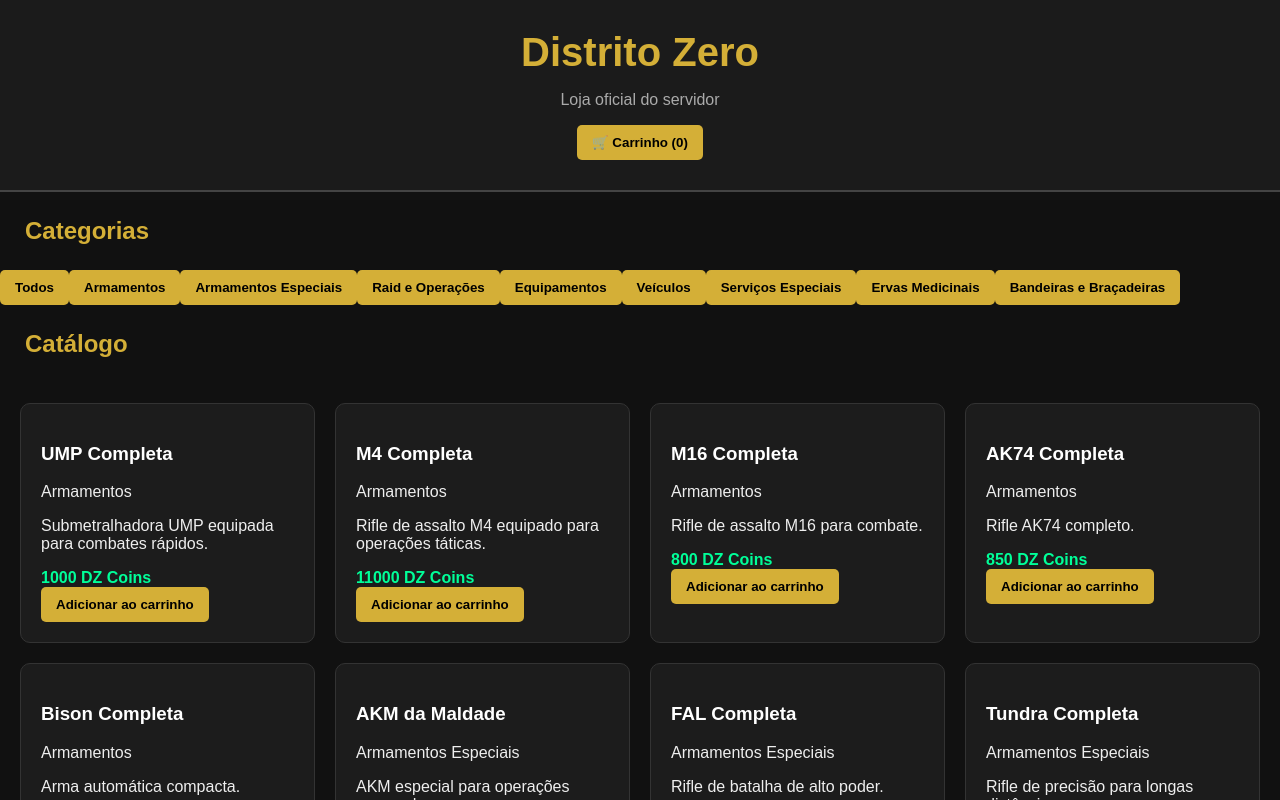
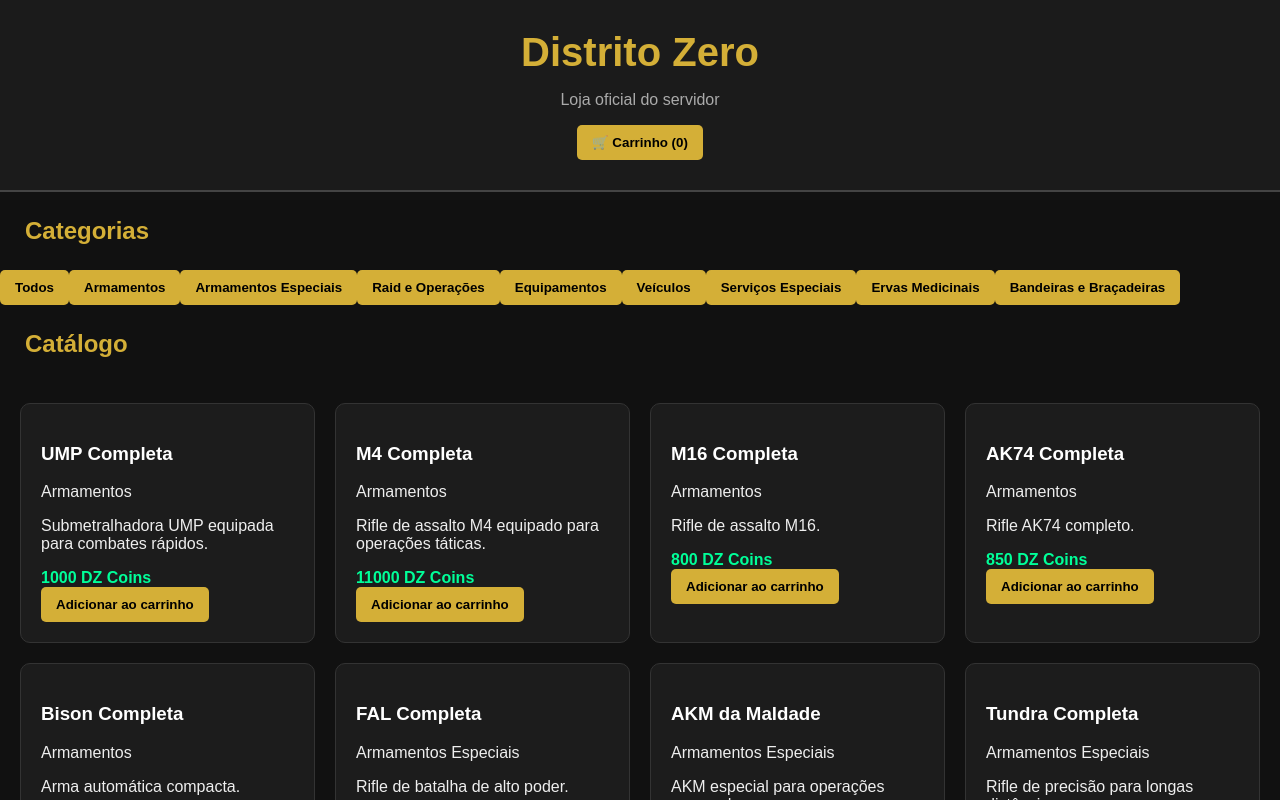
Before and after one commit to testejogo535598-tech/Distrito-Zero, a React (Vite) app: page / in a window 1280 px wide. Shown: the top 800 px of the page. Built offline with nearby package versions, Linux system fonts and the light colour scheme.

Commit message:
Update produtos.js

```diff
--- a/src/produtos.js
+++ b/src/produtos.js
@@ -18,7 +18,7 @@ const produtos = [
     nome: "M16 Completa",
     categoria: "Armamentos",
     preco: 800,
-    descricao: "Rifle de assalto M16 para combate."
+    descricao: "Rifle de assalto M16."
   },
   {
     id: 4,
@@ -36,17 +36,17 @@ const produtos = [
   },
   {
     id: 6,
+    nome: "FAL Completa",
+    categoria: "Armamentos Especiais",
+    preco: 10000,
+    descricao: "Rifle de batalha de alto poder."
+  },
+  {
+    id: 7,
     nome: "AKM da Maldade",
     categoria: "Armamentos Especiais",
     preco: 10000,
     descricao: "AKM especial para operações avançadas."
-  },
-  {
-    id: 7,
-    nome: "FAL Completa",
-    categoria: "Armamentos Especiais",
-    preco: 10000,
-    descricao: "Rifle de batalha de alto poder."
   },
   {
     id: 8,
```
